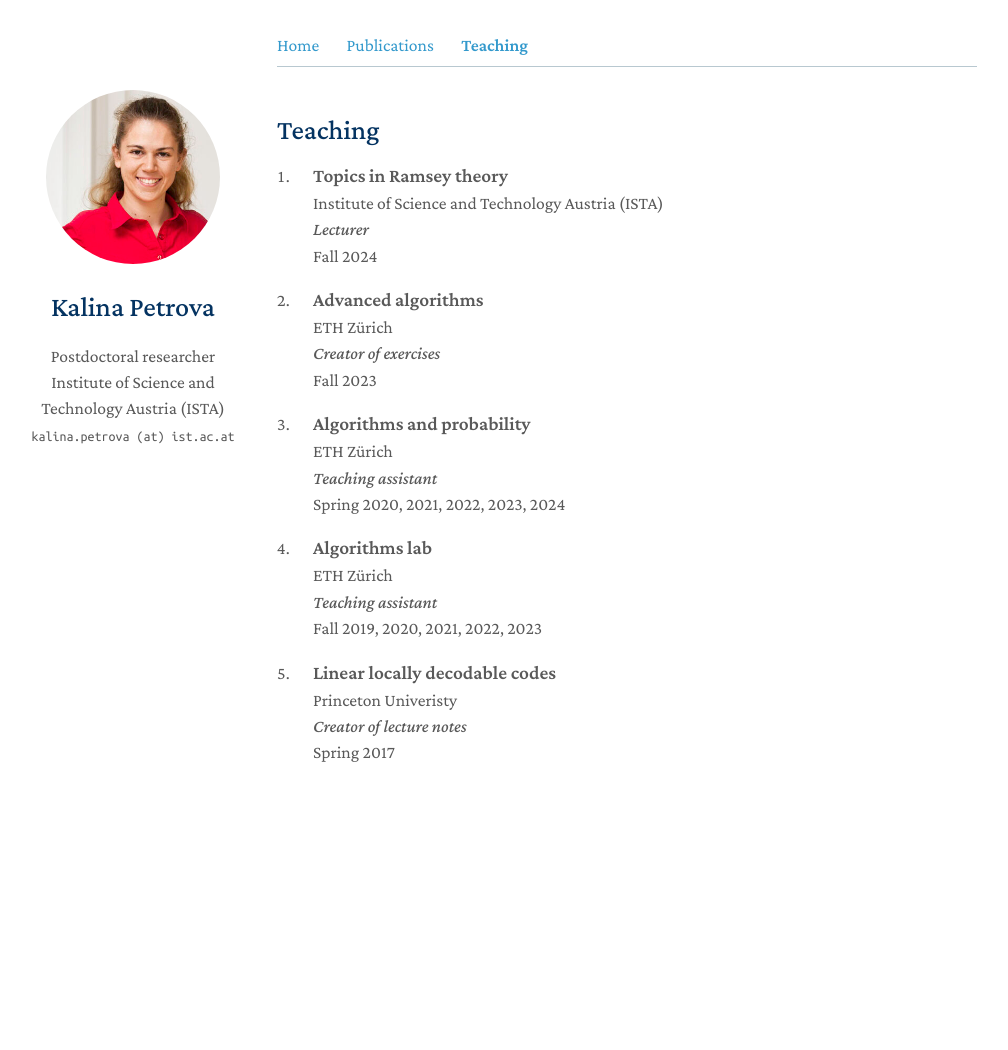
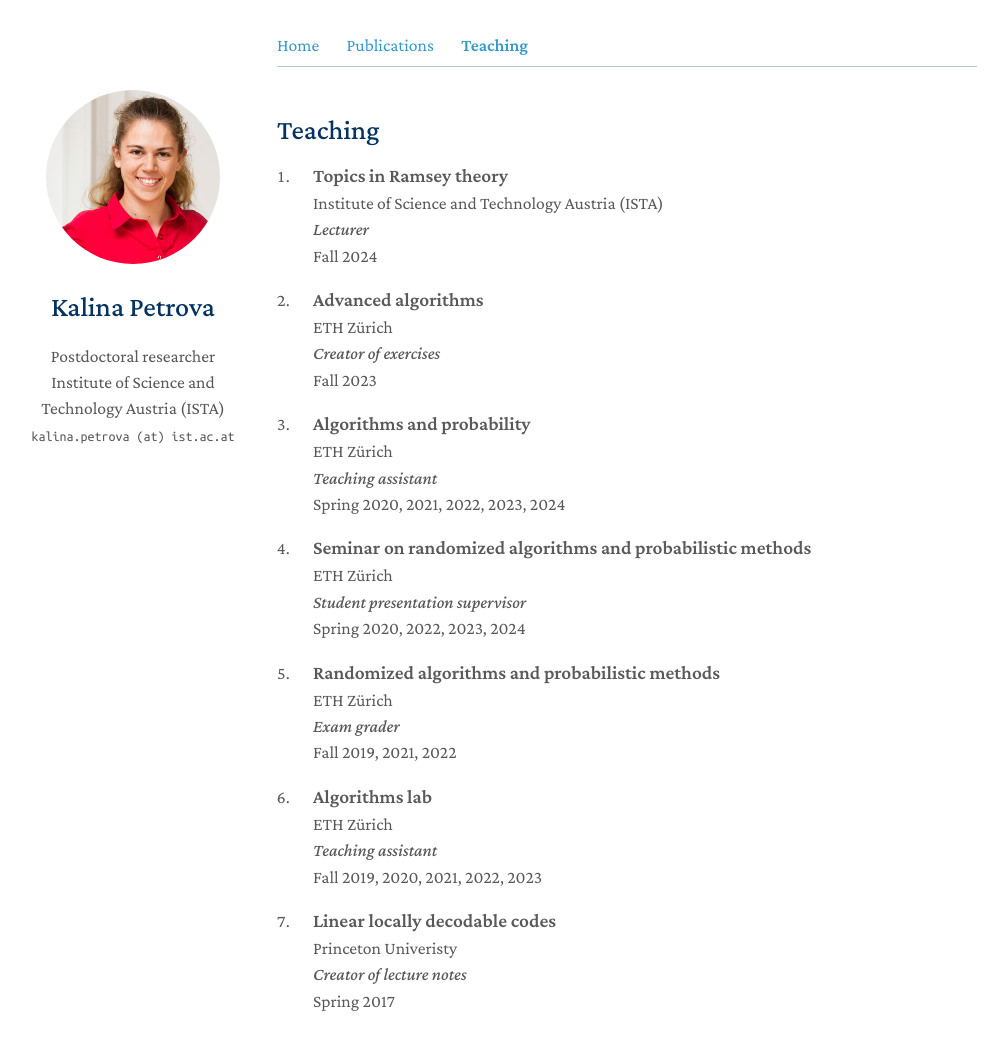
Before and after one commit to kpetrova/kpetrova.github.io, a Jekyll site: the page built from teaching.md, in a window 1280 px wide and 1111 px high. Shown: the top 1050 px of the window, without its empty margins (143-1151 px from the left). Built offline with Jekyll 4.4.1, drawn with Linux system fonts in a browser that asks for light colours; a style sheet for code colours, icons or effects is not loaded.

Commit message:
Updated CV and teaching

```diff
--- a/_data/teaching.yml
+++ b/_data/teaching.yml
@@ -15,6 +15,16 @@ courses:
     activity: Teaching assistant
     semester: Spring 2020, 2021, 2022, 2023, 2024
 
+  - course: Seminar on randomized algorithms and probabilistic methods
+    institution: ETH Zürich
+    activity: Student presentation supervisor
+    semester: Spring  2020, 2022, 2023, 2024
+
+  - course: Randomized algorithms and probabilistic methods
+    institution: ETH Zürich
+    activity: Exam grader
+    semester: Fall 2019, 2021, 2022
+
   - course: Algorithms lab
     institution: ETH Zürich
     activity: Teaching assistant
```
Also changed, not shown: 1 other file.
